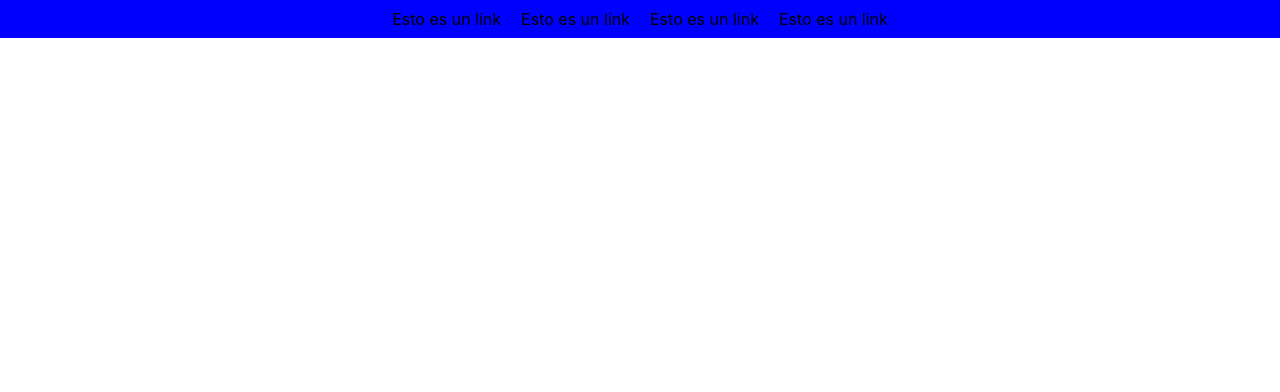
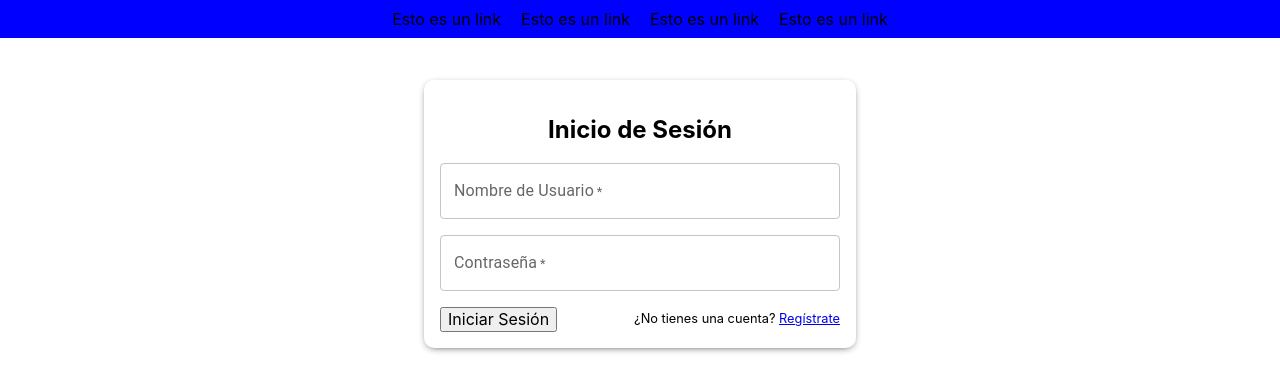
Before and after one commit to jhonnytesban/wallet-app, a React (Create React App) app: page /login in a window 1280 px wide. Shown: the top 392 px of the page. Built offline with nearby package versions, Linux system fonts and the light colour scheme.

Commit message:
Added Login screen

```diff
--- a/src/components/DepositModal.tsx
+++ b/src/components/DepositModal.tsx
@@ -24,7 +24,6 @@ const DepositModal = ({open, handleClose}: Props) => {
               id="outlined-required"
               label="Dinero Ingresar"
               type="number"
-              defaultValue="Hello World"
               sx={{ mt: 2, mb: 2}}
             />
             <input type="submit" value="Ingresar" />
--- a/src/index.tsx
+++ b/src/index.tsx
@@ -6,6 +6,7 @@ import './index.css';
 import App from './App';
 import Menu from './components/Menu';
 import TransferPage from './pages/TransferPage';
+import Login from './pages/Login';
 
 const root = ReactDOM.createRoot(
   document.getElementById('root') as HTMLElement
@@ -17,6 +18,7 @@ root.render(
       <Routes>
         <Route path='/' element={<App />}/>
         <Route path='/transfer' element={<TransferPage />}/>
+        <Route path='/login' element={<Login />}/>
       </Routes>
     </BrowserRouter>
   </React.StrictMode>
--- /dev/null
+++ b/src/pages/Login.tsx
@@ -0,0 +1,63 @@
+import { TextField } from "@mui/material";
+import { Link } from "react-router-dom";
+import styled from "styled-components";
+import { ContainerApp } from "../styles/ContainerApp";
+import { ContainerInfoWallet } from "../styles/ContainerInfoWallet";
+
+const Login = () => {
+  return (
+    <>
+      <ContainerApp>
+        <StyledContainer>
+          <h2>Inicio de Sesión</h2>
+          <form>
+            <TextField
+              required
+              id="outlined-required"
+              label="Nombre de Usuario"
+              type="text"
+              sx={{ mb: 2}}
+            />
+            <TextField
+              required
+              id="outlined-required"
+              label="Contraseña"
+              type="password"
+              sx={{ mb: 2}}
+            />
+            <div>
+              <input type="submit" value="Iniciar Sesión" />
+              <span>¿No tienes una cuenta? <Link to='/register' >Regístrate</Link></span>
+            </div>
+          </form>
+        </StyledContainer>
+      </ContainerApp>
+    </>
+  )
+}
+
+const StyledContainer = styled(ContainerInfoWallet)`
+  form {
+    div{
+      display: block;
+      span {
+        font-size: .8rem;
+        text-align: center;
+      }
+    }
+    div:nth-child(3) {
+      display: flex;
+      justify-content: space-between;
+      align-items: center;
+    }
+  }
+
+  @media screen and (min-width: 700px) {
+    h2 {
+      text-align: center;
+    }
+  }
+
+`
+
+export default Login
```
